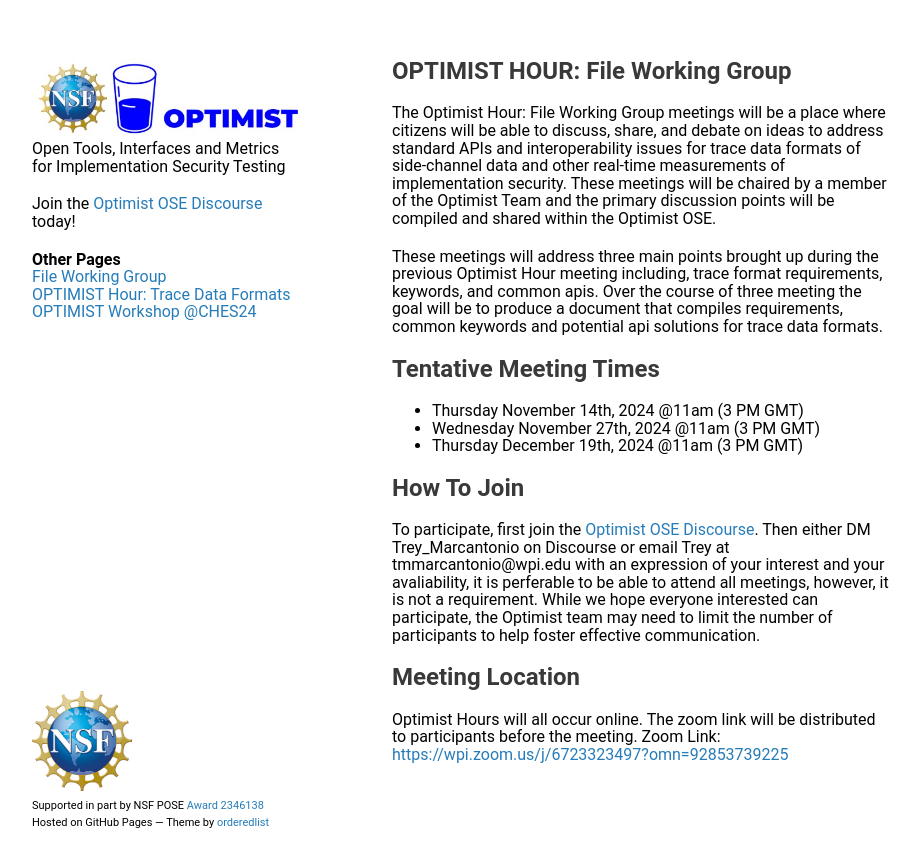
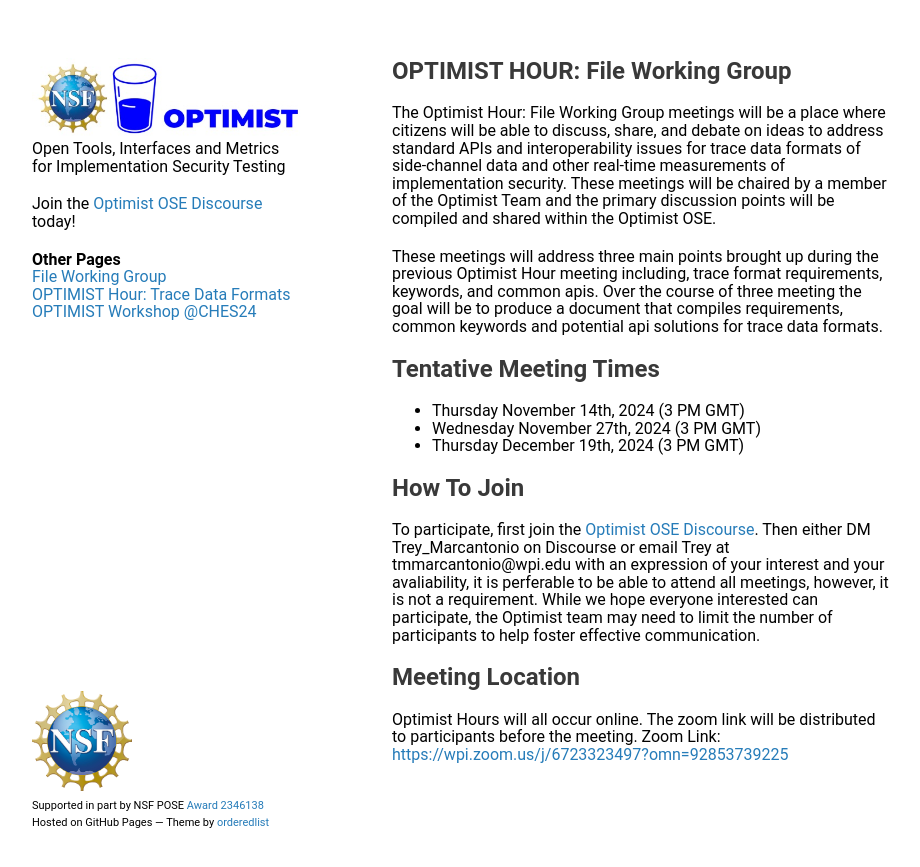
Before and after one commit to optimist-workshop/optimist-ose, a Jekyll site: the page built from docs/index.markdown, in a window 1280 px wide. Shown: the top 867 px of the page, without its empty margins (178-1098 px from the left). Built offline with Jekyll 4.4.1, drawn with Linux system fonts in a browser that asks for light colours; our own code applies the rules of GitHub Pages for plain Markdown files.

Commit message:
Update index.markdown

```diff
--- a/docs/index.markdown
+++ b/docs/index.markdown
@@ -10,9 +10,9 @@
 
 ## Tentative Meeting Times
 
-* Thursday November 14th, 2024  @11am (3 PM GMT)
-* Wednesday November 27th, 2024 @11am (3 PM GMT)
-* Thursday December 19th, 2024 @11am (3 PM GMT)
+* Thursday November 14th, 2024 (3 PM GMT)
+* Wednesday November 27th, 2024 (3 PM GMT)
+* Thursday December 19th, 2024 (3 PM GMT)
 
 ## How To Join
 
```
